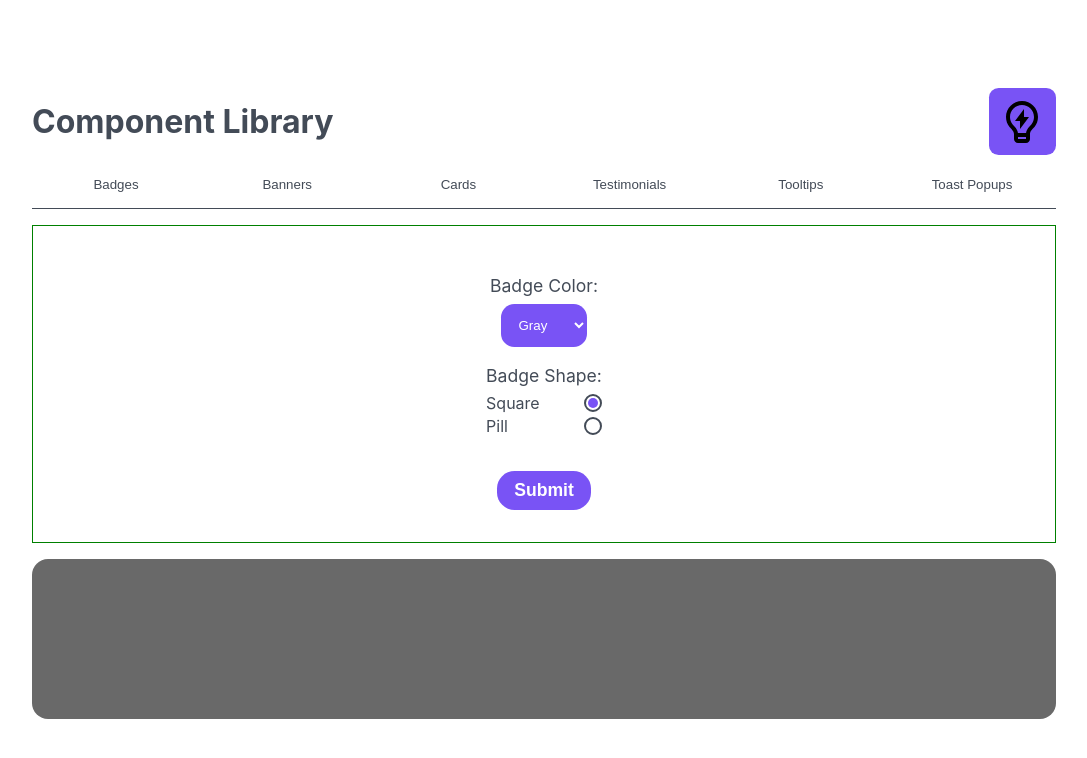
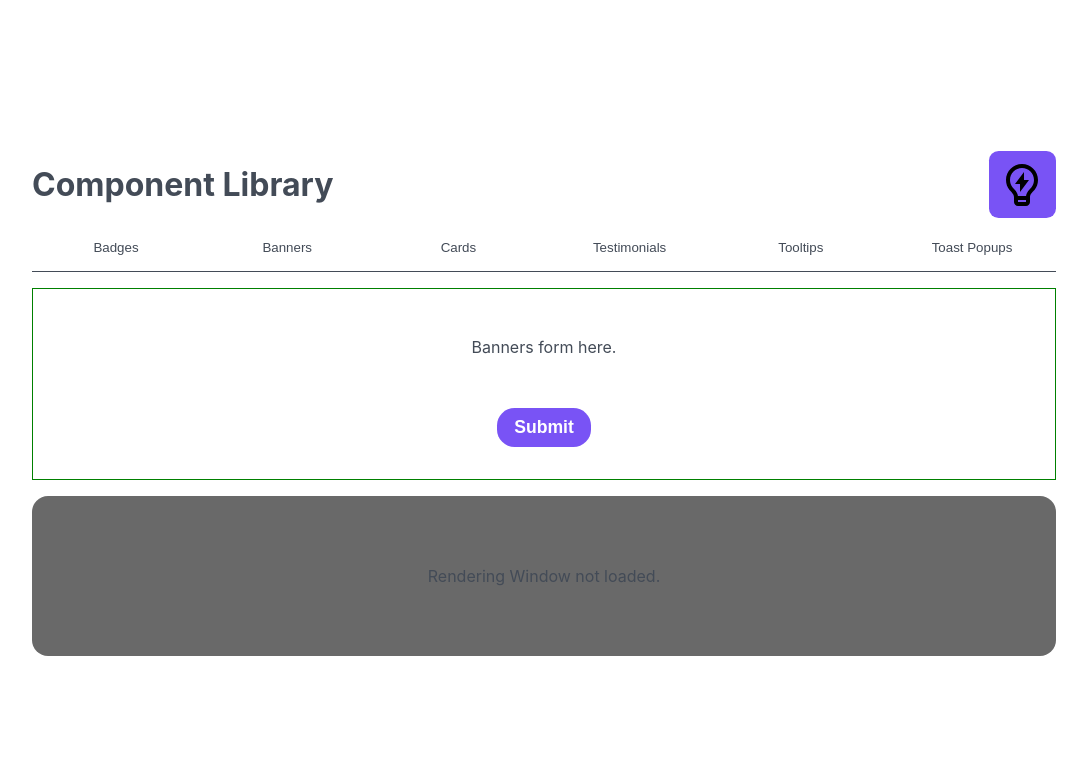
Before and after one commit to sjs-code-foundry/Component-Library, a React (Create React App) app: page / in a window 1280 px wide. Both pictures are taken after a click on the button "Banners". Shown: the top 758 px of the page, without its empty margins (96-1183 px from the left). Built offline with nearby package versions, Linux system fonts and the light colour scheme.

Commit message:
feat: Placeholder elements to validate navigation

```diff
--- a/src/components/Main/Main.js
+++ b/src/components/Main/Main.js
@@ -32,19 +32,24 @@ export default function Main(props) {
         );
         break;
       case "banners":
-        console.log("Banners tab selected.");
+        setFormElements(<p>Banners form here.</p>);
+        setRenderWindowElements(<p>Rendering Window not loaded.</p>);
         break;
       case "cards":
-        console.log("Cards tab selected.");
+        setFormElements(<p>Cards form here.</p>);
+        setRenderWindowElements(<p>Rendering Window not loaded.</p>);
         break;
       case "testimonials":
-        console.log("Testimonials tab selected.");
+        setFormElements(<p>Testimonials form here.</p>);
+        setRenderWindowElements(<p>Rendering Window not loaded.</p>);
         break;
       case "tooltips":
-        console.log("Tooltips tab selected.");
+        setFormElements(<p>Tooltips form here.</p>);
+        setRenderWindowElements(<p>Rendering Window not loaded.</p>);
         break;
       case "toast-popups":
-        console.log("Toast Popups tab selected.");
+        setFormElements(<p>Toast Popups form here.</p>);
+        setRenderWindowElements(<p>Rendering Window not loaded.</p>);
         break;
       default:
         setFormElements(<p>Form not loaded.</p>);
```
